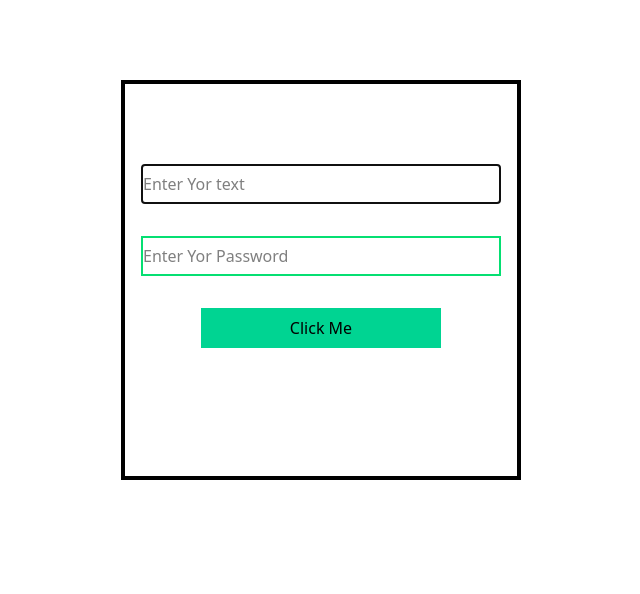
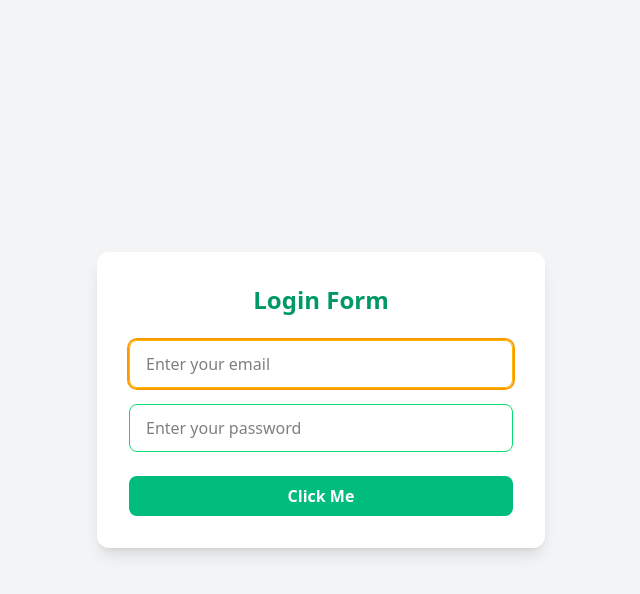
Before and after one commit to rahul-yadav695/React-Project, a React (Vite) app in the folder Mini_Project/: page / in a window 1280 px wide. Shown: the top 594 px of the page, without its empty margins (319-959 px from the left). Built offline with nearby package versions, Linux system fonts and the light colour scheme.

Commit message:
delete componets

```diff
--- a/Mini_Project/src/Component/Signin.jsx
+++ b/Mini_Project/src/Component/Signin.jsx
@@ -1,7 +1,7 @@
 import React, { useState } from 'react'
 import Product from './Product';
 // import Tostifiy from './Tostifiy';
- import { ToastContainer, toast } from 'react-toastify';
+import { ToastContainer, toast } from 'react-toastify';
 
 function SigninPage() {
     const [email, setEmail] = useState('');
@@ -9,7 +9,9 @@ function SigninPage() {
     const [login, setLogin] = useState(false);
     const [error, setError] = useState("")
 
- const notify = () => toast("Wow so easy!");
+    const notify = () => toast("Wow so easy!");
+
+
     const timers = (msg) => {
         setError(msg)
         setTimeout(() => {
@@ -47,22 +49,41 @@ function SigninPage() {
 
     return (
         <>
-            <div className=''>
-                {/* <Tostifiy error={error} /> */}
-                {login === false ? <form className='flex justify-center shadow-amber-800' onSubmit={reloadStop}>
-                    <div className='w-100 h-100 border-4 mt-20'>
-                        <div className='flex justify-center mt-20'>
-                            <input type="text" autoFocus placeholder='Enter Yor text' value={email} onChange={(e) => setEmail(e.target.value)} className='w-90 h-10 border-2 border-amber-400 ' />
+            <div className="min-h-screen bg-gray-100 flex items-center justify-center">
+                {login === false ? (
+                    <form
+                        className="w-full max-w-md bg-white shadow-lg rounded-xl p-8"
+                        onSubmit={reloadStop}>
+
+                        <h2 className="text-2xl font-bold text-center text-emerald-600 mb-6">
+                            Login Form
+                        </h2>
+
+                        <div className="mb-4">
+                            <input type="text" autoFocus placeholder="Enter your email" value={email} onChange={(e) => setEmail(e.target.value)} className="w-full h-12 px-4 border border-amber-400 rounded-lg focus:outline-none focus:ring-2 focus:ring-amber-500"
+                            />
                         </div>
-                        <div className='flex justify-center mt-8'>
-                            <input value={password} onChange={(e) => setPassword(e.target.value)} type="password" placeholder='Enter Yor Password' className='w-90 h-10 border-2 border-green-400 ' />
+
+                        <div className="mb-6">
+                            <input type="password" placeholder="Enter your password" value={password} onChange={(e) => setPassword(e.target.value)} className="w-full h-12 px-4 border border-green-400 rounded-lg focus:outline-none focus:ring-2 focus:ring-green-500"
+                            />
                         </div>
-                        <div className='flex justify-center mt-8'>
-                            <button onClick={handleLogin} className='w-60 h-10  bg-emerald-400'>Click Me</button>
+
+                        <div className="flex justify-center">
+                            <button
+                                type="button"
+                                onClick={handleLogin}
+                                className="w-full bg-emerald-500 hover:bg-emerald-600 text-white font-semibold py-2 px-4 rounded-lg transition duration-300"
+                            >
+                                Click Me
+                            </button>
                         </div>
-                    </div>
-                </form> : <Product logout={logout} />}
-                  <ToastContainer />
+                    </form>
+                ) : (
+                    <Product logout={logout} />
+                )}
+
+                <ToastContainer />
             </div>
 
         </>
```
Also changed, not shown: Mini_Project/src/Component/Tostifiy.jsx (deleted, +0 -24 lines).
